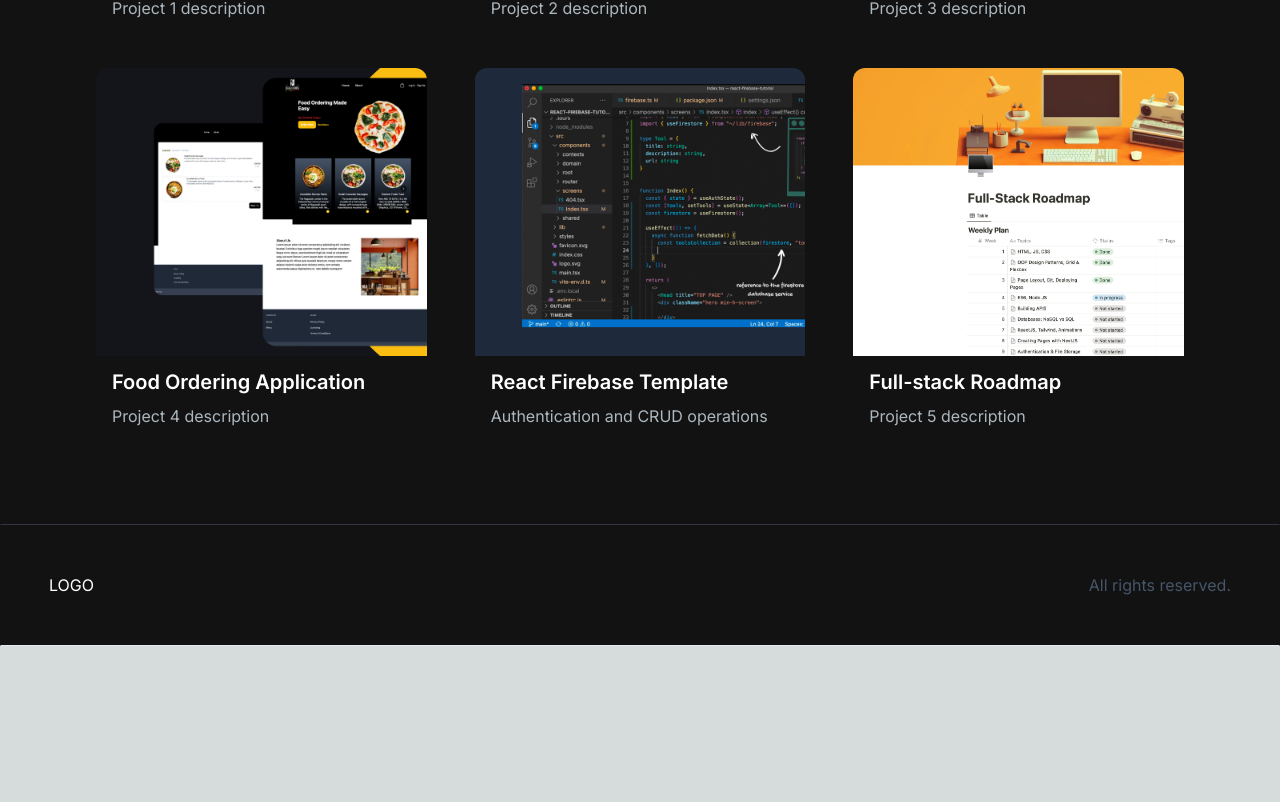
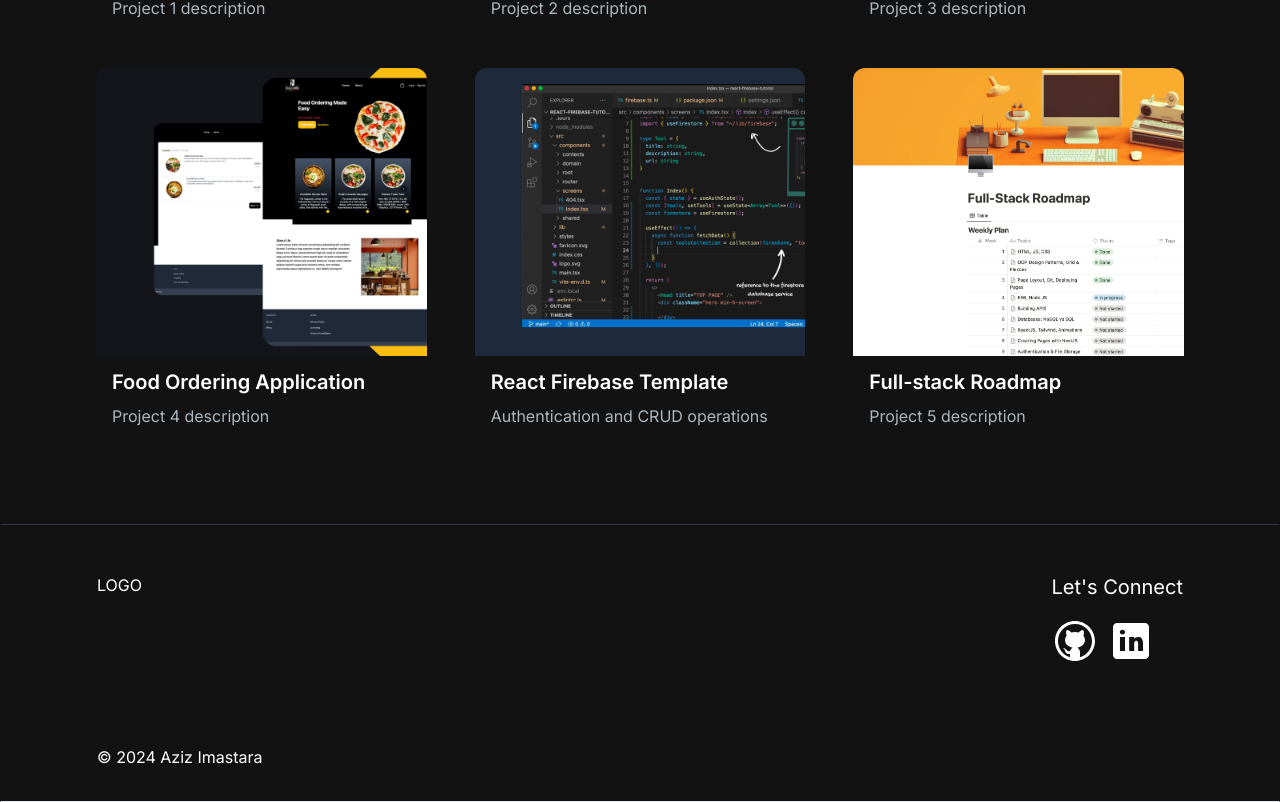
Before and after one commit to AzizImastara/imastara.com, a Next.js app: page / in a window 1280 px wide. Shown: the part 1936-2738 px from the top of the page. Before the commit the page ends 2582 px from the top, so only its background shows below. Built offline with nearby package versions, Linux system fonts and the light colour scheme.

Commit message:
change footer

```diff
--- a/src/app/components/Footer.jsx
+++ b/src/app/components/Footer.jsx
@@ -1,13 +1,41 @@
 import React from "react";
+import GithubIcon from "../../../public/github-icon.svg";
+import LinkedinIcon from "../../../public/linkedin-icon.svg";
+import Link from "next/link";
+import Image from "next/image";
+
 
 const Footer = () => {
   return (
     <footer className="footer border z-10 border-t-[#33353F] border-l-transparent border-r-transparent text-white">
-      <div className="container p-12 flex justify-between">
+      <div className="container px-24 py-12 flex justify-between">
         <span>LOGO</span>
-        <p className="text-slate-600">All rights reserved.</p>
+        <div className="z-10">
+        <h5 className="text-xl text-white ">
+          Let&apos;s Connect
+        </h5>
+        {/* <p className="text-[#ADB7BE] mb-4 max-w-md">
+          {" "}
+          I&apos;m currently looking for new opportunities, my inbox is always
+          open. Whether you have a question or just want to say hi, I&apos;ll
+          try my best to get back to you!
+        </p> */}
+        <div className="socials flex flex-row gap-2 py-4">
+          <Link href="https://github.com/AzizImastara">
+            <Image src={GithubIcon} alt="Github Icon" />
+          </Link>
+          <Link href="https://www.linkedin.com/in/azizimastara/">
+            <Image src={LinkedinIcon} alt="Linkedin Icon" />
+          </Link>
+        </div>
       </div>
+      </div>
+      <div className="copyright container px-24 py-4 mb-4">
+        <p className="text-white">© 2024 Aziz Imastara</p>
+      </div>
+
     </footer>
+
   );
 };
 
```
